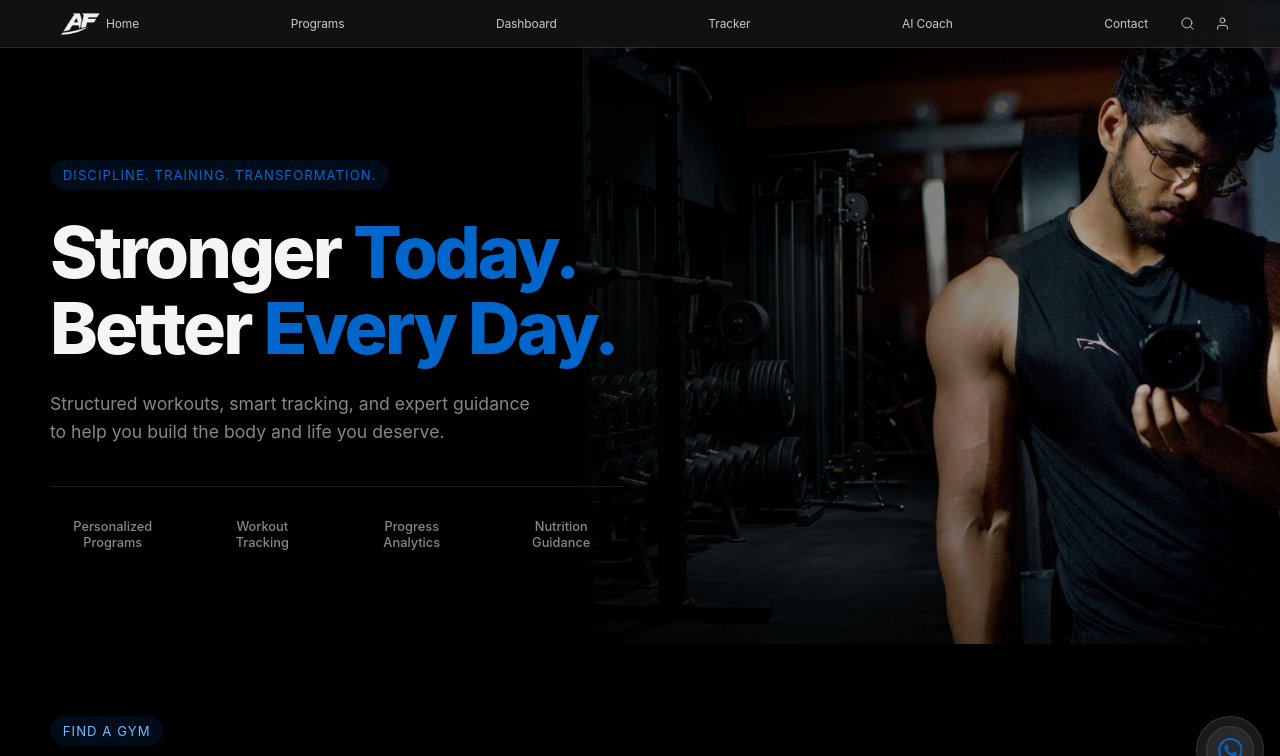
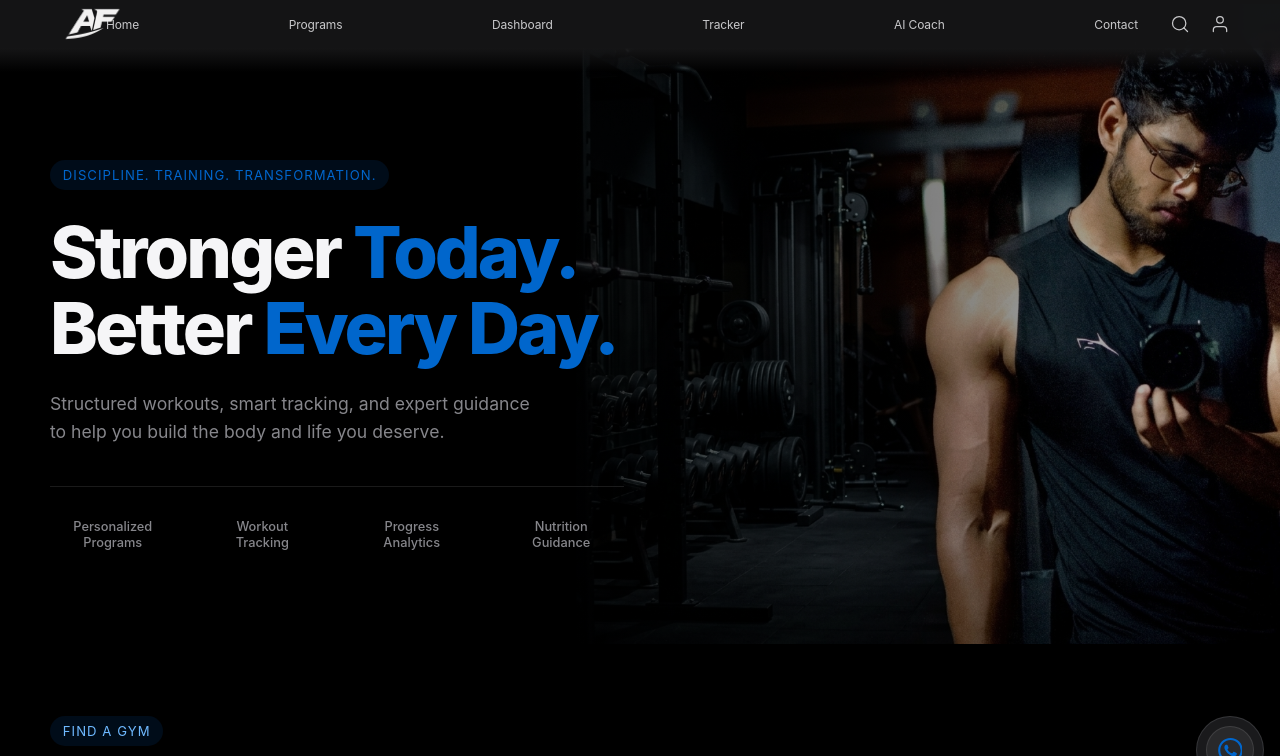
Before and after one commit to hzk87f2v69-collab/new-project-2, a website: page frontend/index.html in a window 1280 px wide. Shown: the top 756 px of the page. Drawn offline with nearby package versions, Linux system fonts and the light colour scheme; no server answers.

Commit message:
Enlarge header icons and add soft gradient shadow

```diff
--- a/public/assets/css/styles.css
+++ b/public/assets/css/styles.css
@@ -80,10 +80,21 @@ select {
   height: 48px;
   z-index: 200;
   backdrop-filter: saturate(180%) blur(20px);
-  background: rgba(22, 22, 23, 0.8);
-  border-bottom: 1px solid rgba(255, 255, 255, 0.1);
-  display: flex;
-  align-items: center;
+  background: rgba(22, 22, 23, 0.95);
+  border-bottom: none;
+  display: flex;
+  align-items: center;
+}
+
+.site-header::after {
+  content: "";
+  position: absolute;
+  top: 100%;
+  left: 0;
+  right: 0;
+  height: 24px;
+  background: linear-gradient(to bottom, rgba(22, 22, 23, 0.95), transparent);
+  pointer-events: none;
 }
 
 .nav {
@@ -145,6 +156,11 @@ select {
   color: #f5f5f7;
 }
 
+.nav-icon svg {
+  width: 20px;
+  height: 20px;
+}
+
 .brand-mark {
   height: 36px;
   width: auto;
@@ -153,7 +169,7 @@ select {
   transition: opacity 0.3s, transform 0.3s;
   border-radius: 4px;
   filter: invert(1); /* Invert to make it white for dark header */
-  transform: scale(2.5);
+  transform: scale(3.5);
   transform-origin: left center;
 }
 
@@ -189,8 +205,8 @@ select {
   color: #f5f5f7;
 }
 .nav-dumbbell svg {
-  width: 1.1rem;
-  height: 1.1rem;
+  width: 22px;
+  height: 22px;
 }
 
 /* ── MOBILE FULLSCREEN MENU ──────────────────────────────────────── */
```
